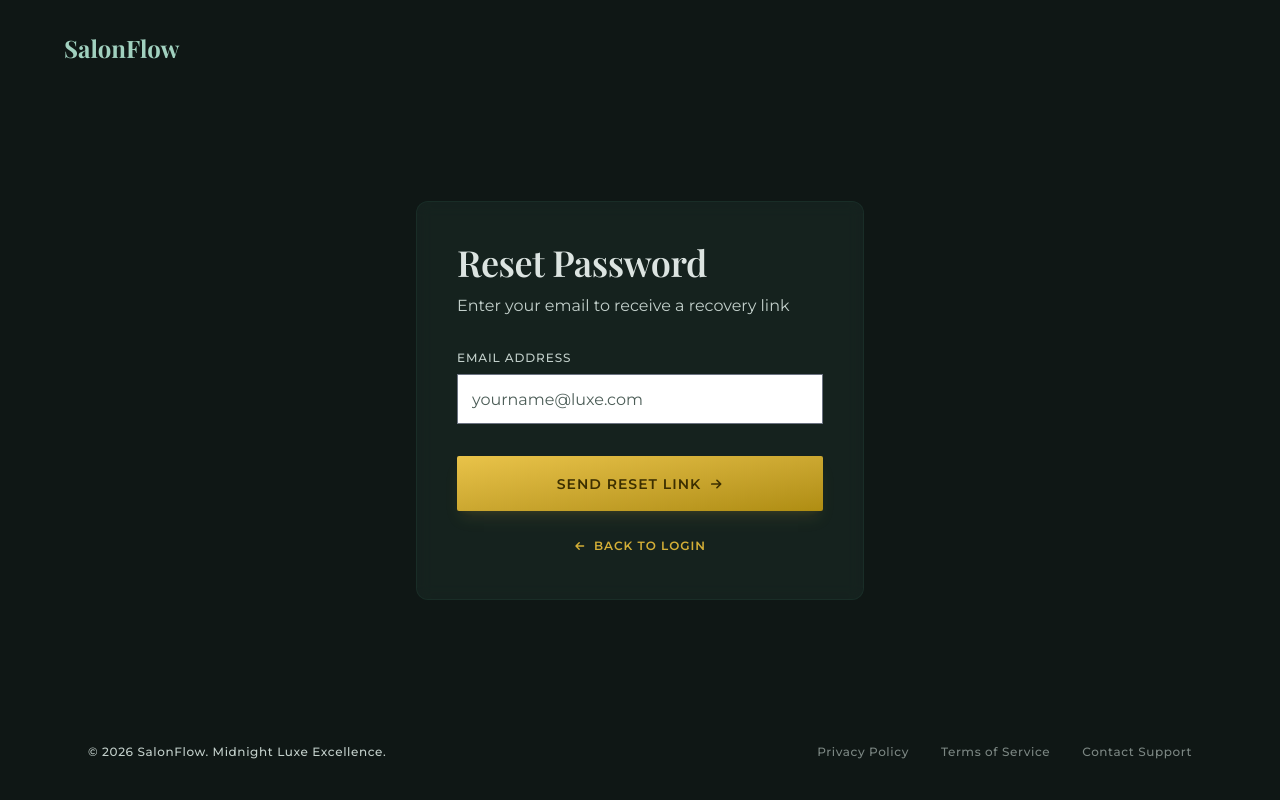
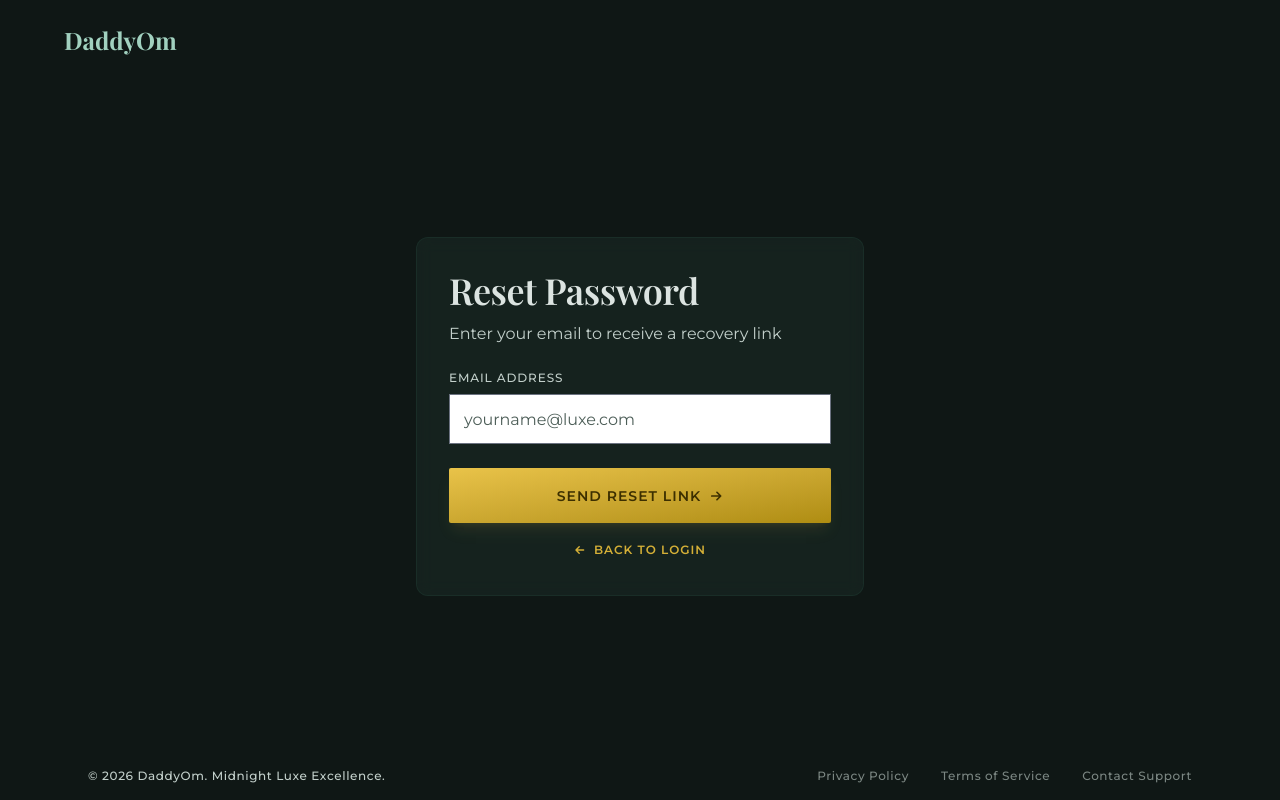
Before and after one commit to gokul-ravikumar/SALON, a React (Vite) app in the folder frontend/: page /forgot-password in a window 1280 px wide. Built offline with nearby package versions, Linux system fonts and the light colour scheme.

Commit message:
feat: update branding to DaddyOm and enhance ForgotPasswordPage with cooldown functionality

```diff
--- a/frontend/src/components/auth/AuthFooter.tsx
+++ b/frontend/src/components/auth/AuthFooter.tsx
@@ -4,7 +4,7 @@ export function AuthFooter() {
   return (
     <footer className="mx-auto flex w-full max-w-6xl flex-col items-center gap-4 px-6 text-center sm:flex-row sm:justify-between sm:text-left">
       <p className="text-xs font-medium tracking-[0.6px] text-charcoal-100">
-        © {new Date().getFullYear()} SalonFlow. Midnight Luxe Excellence.
+        © {new Date().getFullYear()} DaddyOm. Midnight Luxe Excellence.
       </p>
       <nav className="flex gap-8">
         <button
--- a/frontend/src/components/layout/Sidebar.tsx
+++ b/frontend/src/components/layout/Sidebar.tsx
@@ -12,7 +12,7 @@ export function Sidebar() {
     <aside className="hidden w-64 shrink-0 border-r border-charcoal-800 bg-charcoal-900 lg:flex lg:flex-col">
       <div className="flex h-16 items-center border-b border-charcoal-800 px-6">
         <span className="font-display text-xl text-primary-400">
-          Bloom &amp; Co.
+          DaddyOm
         </span>
       </div>
       <nav className="flex-1 space-y-1 p-4">
--- a/frontend/src/pages/ForgotPasswordPage.tsx
+++ b/frontend/src/pages/ForgotPasswordPage.tsx
@@ -1,4 +1,4 @@
-import { useState } from "react";
+import { useEffect, useRef, useState } from "react";
 import { Link } from "react-router-dom";
 import { useForm } from "react-hook-form";
 import { zodResolver } from "@hookform/resolvers/zod";
@@ -10,9 +10,16 @@ import { ApiError } from "@/lib/api";
 import { forgotPassword } from "@/services/auth.service";
 import { forgotPasswordSchema, type ForgotPasswordInput } from "@/schemas/auth.validator";
 
+const RESEND_COOLDOWN_SECONDS = 60;
+
 export function ForgotPasswordPage() {
   const [error, setError] = useState<string | null>(null);
-  const [sentEmail, setSentEmail] = useState(false)
+  const [sentEmail, setSentEmail] = useState(false);
+  const [lastEmail, setLastEmail] = useState<string | null>(null);
+  const [cooldown, setCooldown] = useState(0);
+  const [isResending, setIsResending] = useState(false);
+  const cooldownEndRef = useRef<number | null>(null);
+
   const {
     register,
     handleSubmit,
@@ -21,27 +28,85 @@ export function ForgotPasswordPage() {
     resolver: zodResolver(forgotPasswordSchema),
   });
 
+  // Tick the countdown once a cooldown is active; self-clears at 0.
+  useEffect(() => {
+    if (cooldown <= 0) return;
+
+    const intervalId = setInterval(() => {
+      const endsAt = cooldownEndRef.current;
+      if (endsAt === null) return;
+
+      const secondsLeft = Math.max(0, Math.ceil((endsAt - Date.now()) / 1000));
+      setCooldown(secondsLeft);
+      if (secondsLeft === 0) {
+        cooldownEndRef.current = null;
+      }
+    }, 1000);
+
+    return () => clearInterval(intervalId);
+  }, [cooldown]);
+
+  // Cooldown is per-page-visit only; clear any pending timer on unmount.
+  useEffect(() => {
+    return () => {
+      cooldownEndRef.current = null;
+    };
+  }, []);
+
+  const startCooldown = () => {
+    cooldownEndRef.current = Date.now() + RESEND_COOLDOWN_SECONDS * 1000;
+    setCooldown(RESEND_COOLDOWN_SECONDS);
+  };
+
   const onSubmit = async (data: ForgotPasswordInput) => {
+    if (cooldown > 0 || isSubmitting) return;
+
     setError(null);
     try {
       await forgotPassword(data.email);
-      setSentEmail(true)
+      setLastEmail(data.email);
+      setSentEmail(true);
+      startCooldown();
     } catch (err) {
       const message = err instanceof ApiError ? err.message : "Send Link failed";
       setError(message);
     }
   };
 
+  const handleResend = async () => {
+    if (cooldown > 0 || isResending || !lastEmail) return;
+
+    setError(null);
+    setIsResending(true);
+    try {
+      await forgotPassword(lastEmail);
+      startCooldown();
+    } catch (err) {
+      const message = err instanceof ApiError ? err.message : "Resend failed";
+      setError(message);
+    } finally {
+      setIsResending(false);
+    }
+  };
+
+  const isSendDisabled = isSubmitting || cooldown > 0;
+  const isResendDisabled = isResending || cooldown > 0;
+  const resendLabel = isResending
+    ? "Sending…"
+    : cooldown > 0
+      ? `Resend in ${cooldown}s`
+      : "Resend Link";
+
   return (
-    <div className="relative flex min-h-screen flex-col bg-charcoal-950">
-      <header className="px-6 py-8 sm:px-16">
+    <div className="relative flex min-h-screen flex-col bg-charcoal-950 lg:h-screen lg:overflow-hidden">
+      <header className="px-6 py-8 sm:px-16 lg:py-6">
         <Link to="/" className="font-display text-2xl font-bold text-mint-glow">
-          SalonFlow
+          DaddyOm
         </Link>
       </header>
 
-      <main className="flex flex-1 items-center justify-center px-6 py-10">
-        <div className="w-full max-w-md rounded-xl border border-primary-500/20 bg-charcoal-900/60 p-10 backdrop-blur-sm">
+      <main className="flex min-h-0 flex-1 items-center justify-center px-6 py-10 lg:py-4">
+        <div className="w-full max-w-md rounded-xl border border-primary-500/20 bg-charcoal-900/60 p-10 backdrop-blur-sm lg:p-8">
           {sentEmail ? (
             <div className="text-center">
               <h1 className="font-display text-4xl font-semibold tracking-[-0.48px] text-charcoal-50">
@@ -50,16 +115,29 @@ export function ForgotPasswordPage() {
               <p className="mt-3 text-base text-charcoal-100">
                 We've sent a recovery link to your email address.
               </p>
+
+              {error && <p className="mt-4 text-sm text-error">{error}</p>}
+
+              <Button
+                type="button"
+                variant="gold"
+                className="mt-6 h-13.75 w-full lg:mt-4"
+                onClick={handleResend}
+                disabled={isResendDisabled}
+                aria-live="polite"
+              >
+                {resendLabel}
+              </Button>
               <Button
                 variant="secondary"
-                className="mt-6 w-full"
+                className="mt-4 w-full"
                 onClick={() => setSentEmail(false)}
               >
                 Change Email
               </Button>
               <Link
                 to="/login"
-                className="mt-6 inline-flex items-center gap-2 text-xs font-semibold tracking-[1px] text-gold-400 uppercase hover:text-gold-300"
+                className="mt-6 inline-flex items-center gap-2 text-xs font-semibold tracking-[1px] text-gold-400 uppercase hover:text-gold-300 lg:mt-4"
               >
                 <ArrowLeftIcon className="h-3 w-3" />
                 Back to Login
@@ -74,7 +152,7 @@ export function ForgotPasswordPage() {
                 Enter your email to receive a recovery link
               </p>
 
-              <div className="mt-8">
+              <div className="mt-8 lg:mt-6">
                 <LoginField
                   label="Email Address"
                   type="email"
@@ -89,14 +167,15 @@ export function ForgotPasswordPage() {
               <Button
                 type="submit"
                 variant="gold"
-                className="mt-8 h-13.75 w-full"
-                disabled={isSubmitting}
+                className="mt-8 h-13.75 w-full lg:mt-6"
+                disabled={isSendDisabled}
+                aria-live="polite"
               >
-                {isSubmitting ? "Sending…" : "Send Reset Link"}
-                {!isSubmitting && <ArrowRightIcon className="h-3.5 w-3.5" />}
+                {isSubmitting ? "Sending…" : cooldown > 0 ? `Resend in ${cooldown}s` : "Send Reset Link"}
+                {!isSubmitting && cooldown === 0 && <ArrowRightIcon className="h-3.5 w-3.5" />}
               </Button>
 
-              <div className="mt-6 text-center">
+              <div className="mt-6 text-center lg:mt-4">
                 <Link
                   to="/login"
                   className="inline-flex items-center gap-2 text-xs font-semibold tracking-[1px] text-gold-400 uppercase hover:text-gold-300"
@@ -110,7 +189,7 @@ export function ForgotPasswordPage() {
         </div>
       </main>
 
-      <div className="px-6 py-10">
+      <div className="px-6 py-10 lg:py-4">
         <AuthFooter />
       </div>
     </div>
--- a/frontend/src/pages/ResetPasswordPage.tsx
+++ b/frontend/src/pages/ResetPasswordPage.tsx
@@ -50,15 +50,15 @@ export function ResetPasswordPage() {
 
 
     return (
-        <div className="relative flex min-h-screen flex-col bg-charcoal-950">
-            <header className="px-6 py-8 sm:px-16">
+        <div className="relative flex min-h-screen flex-col bg-charcoal-950 lg:h-screen lg:overflow-hidden">
+            <header className="px-6 py-8 sm:px-16 lg:py-6">
                 <Link to="/" className="font-display text-2xl font-bold text-mint-glow">
-                    SalonFlow
+                    DaddyOm
                 </Link>
             </header>
 
-            <main className="flex flex-1 items-center justify-center px-6 py-10">
-                <div className="w-full max-w-md rounded-xl border border-primary-500/20 bg-charcoal-900/60 p-10 backdrop-blur-sm">
+            <main className="flex min-h-0 flex-1 items-center justify-center px-6 py-10 lg:py-4">
+                <div className="w-full max-w-md rounded-xl border border-primary-500/20 bg-charcoal-900/60 p-10 backdrop-blur-sm lg:p-8">
                     <form onSubmit={handleSubmit(onSubmit)}>
                         <h1 className="font-display text-4xl font-semibold tracking-[-0.48px] text-charcoal-50">
                             Reset Password
@@ -67,7 +67,7 @@ export function ResetPasswordPage() {
                             Enter your new password below
                         </p>
 
-                        <div className="mt-8 space-y-6">
+                        <div className="mt-8 space-y-6 lg:mt-6 lg:space-y-4">
                             <LoginField
                                 label="New Password"
                                 type={showPassword ? "text" : "password"}
@@ -117,13 +117,13 @@ export function ResetPasswordPage() {
                         <Button
                             type="submit"
                             variant="gold"
-                            className="mt-8 h-13.75 w-full"
+                            className="mt-8 h-13.75 w-full lg:mt-6"
                             disabled={isSubmitting}
                         >
                             {isSubmitting ? "Resetting…" : "Reset Password"}
                         </Button>
 
-                        <div className="mt-6 text-center">
+                        <div className="mt-6 text-center lg:mt-4">
                             <Link
                                 to="/login"
                                 className="inline-flex items-center gap-2 text-xs font-semibold tracking-[1px] text-gold-400 uppercase hover:text-gold-300"
@@ -136,7 +136,7 @@ export function ResetPasswordPage() {
                 </div>
             </main>
 
-            <div className="px-6 py-10">
+            <div className="px-6 py-10 lg:py-4">
                 <AuthFooter />
             </div>
         </div>
```
Also changed, not shown: 1 other file (tests, documents, lock files or other folders).
